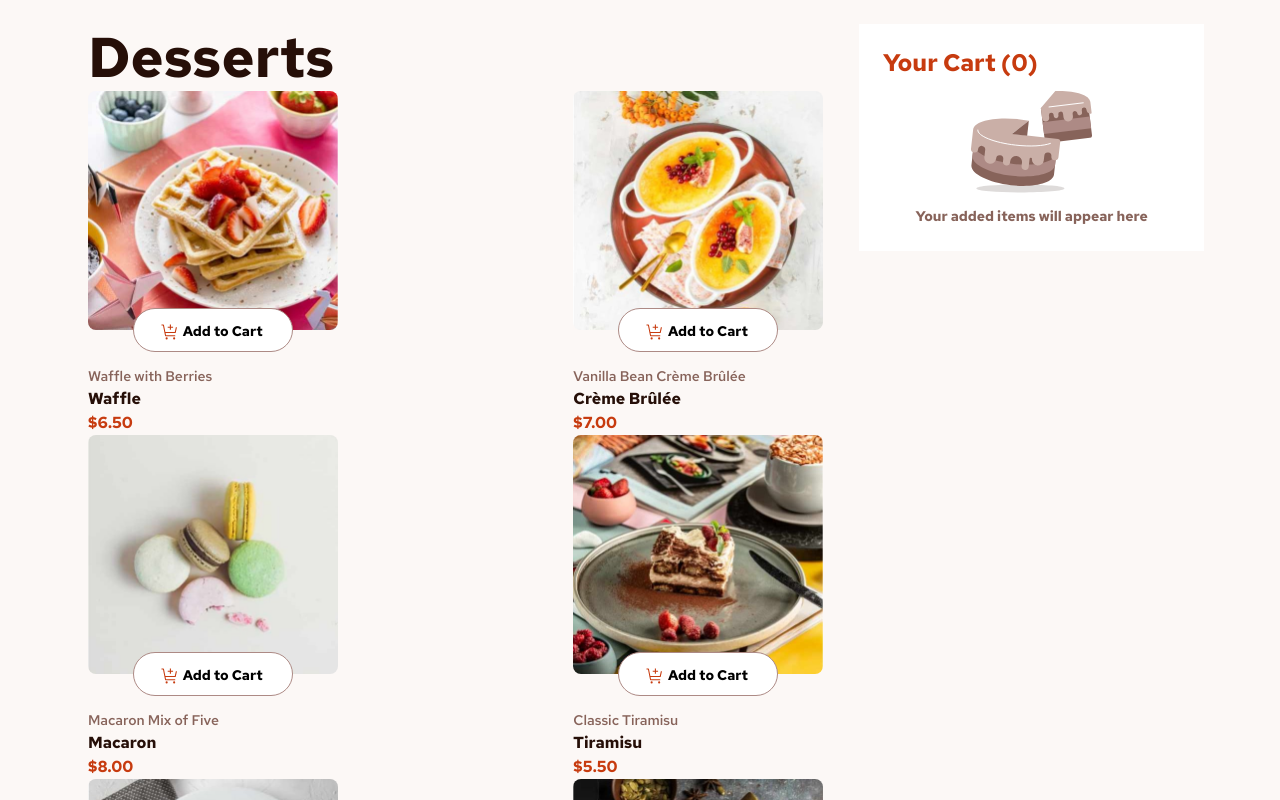
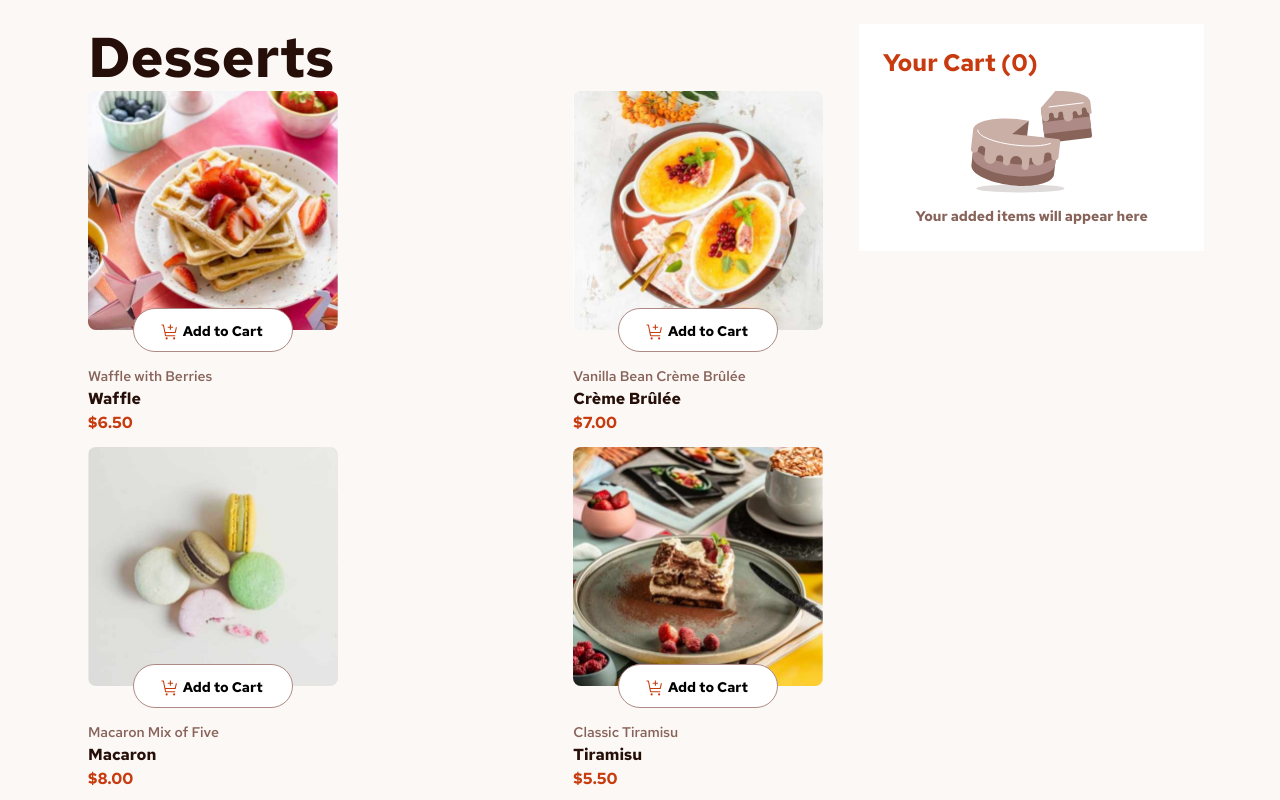
Before and after one commit to omarkarake/product-list-with-cart, an Angular app: page / in a window 1280 px wide. Shown: the top 800 px of the page. Built offline with nearby package versions, Linux system fonts and the light colour scheme.

Commit message:
chore: updating the app component view for adding some gap between the cards

```diff
--- a/src/app/app.component.html
+++ b/src/app/app.component.html
@@ -4,7 +4,7 @@
   <div class="w-full lg:w-[68%]">
     <div class="p-6">
       <h1 class="text-preset-1-bold text-rose-900">Desserts</h1>
-      <div class="mt-2 md:mt-0 flex flex-wrap justify-between">
+      <div class="mt-2 md:mt-0 flex flex-wrap gap-3 justify-between">
         <app-card
           *ngFor="let dessert of desserts; index as i"
           [singleDessert]="dessert"
```
Also changed, not shown: 1 other file (tests, documents, lock files or other folders).
